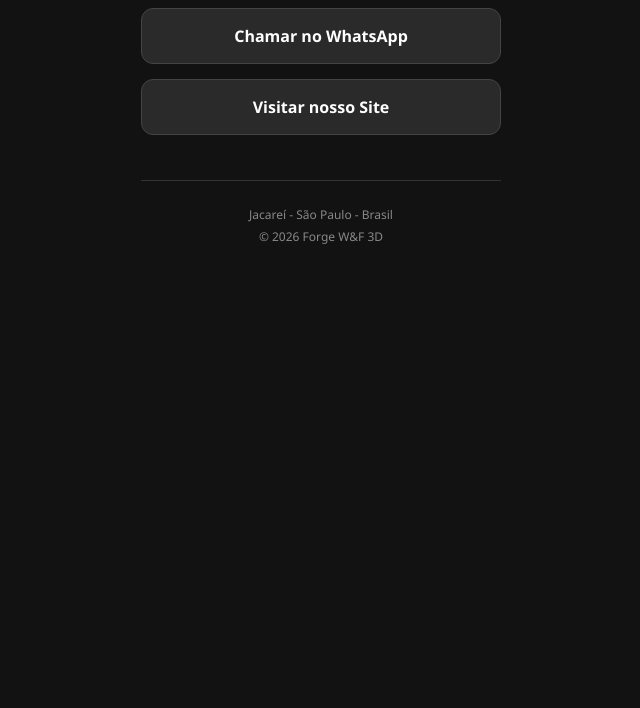
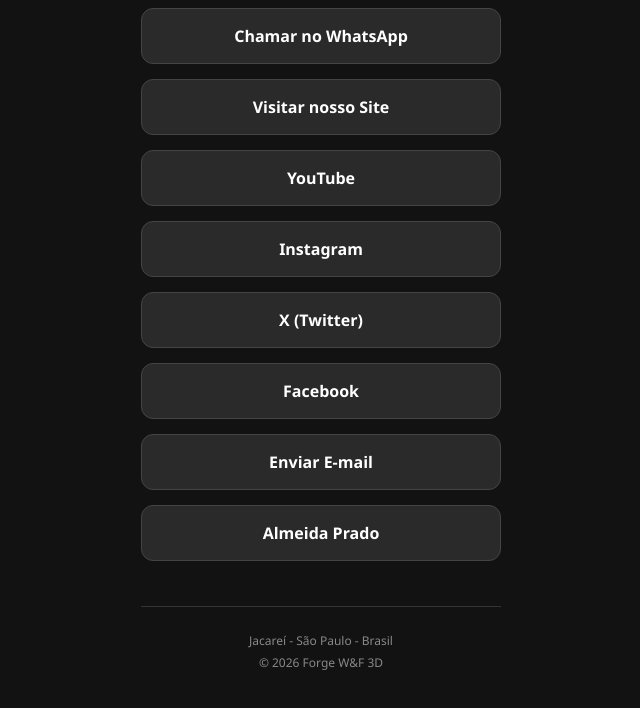
Before and after one commit to cecilweiss/CW, a plain HTML site: page index.html in a window 1280 px wide. Shown: the part 284-992 px from the top of the page, without its empty margins (319-959 px from the left). Before the commit the page ends 800 px from the top, so only its background shows below. Drawn offline with Linux system fonts and the light colour scheme.

Commit message:
Add files via upload

```diff
--- a/index.html
+++ b/index.html
@@ -113,6 +113,31 @@
             Visitar nosso Site
         </a>
 
+        <!-- Novos links adicionados -->
+        <a href="https://www.youtube.com/c/CecilWeiss" class="btn" target="_blank">
+            YouTube
+        </a>
+
+        <a href="https://www.instagram.com/cecilweiss/" class="btn" target="_blank">
+            Instagram
+        </a>
+
+        <a href="https://x.com/cecilweiss" class="btn" target="_blank">
+            X (Twitter)
+        </a>
+
+        <a href="https://www.facebook.com/cecil.weiss" class="btn" target="_blank">
+            Facebook
+        </a>
+
+        <a href="mailto:cecilweiss@gmail.com" class="btn">
+            Enviar E-mail
+        </a>
+
+        <a href="https://www.almeidaprado.net/" class="btn" target="_blank">
+            Almeida Prado
+        </a>
+
         <div class="footer">
             <p>Jacareí - São Paulo - Brasil</p>
             <p>&copy; 2026 Forge W&F 3D</p>
```
